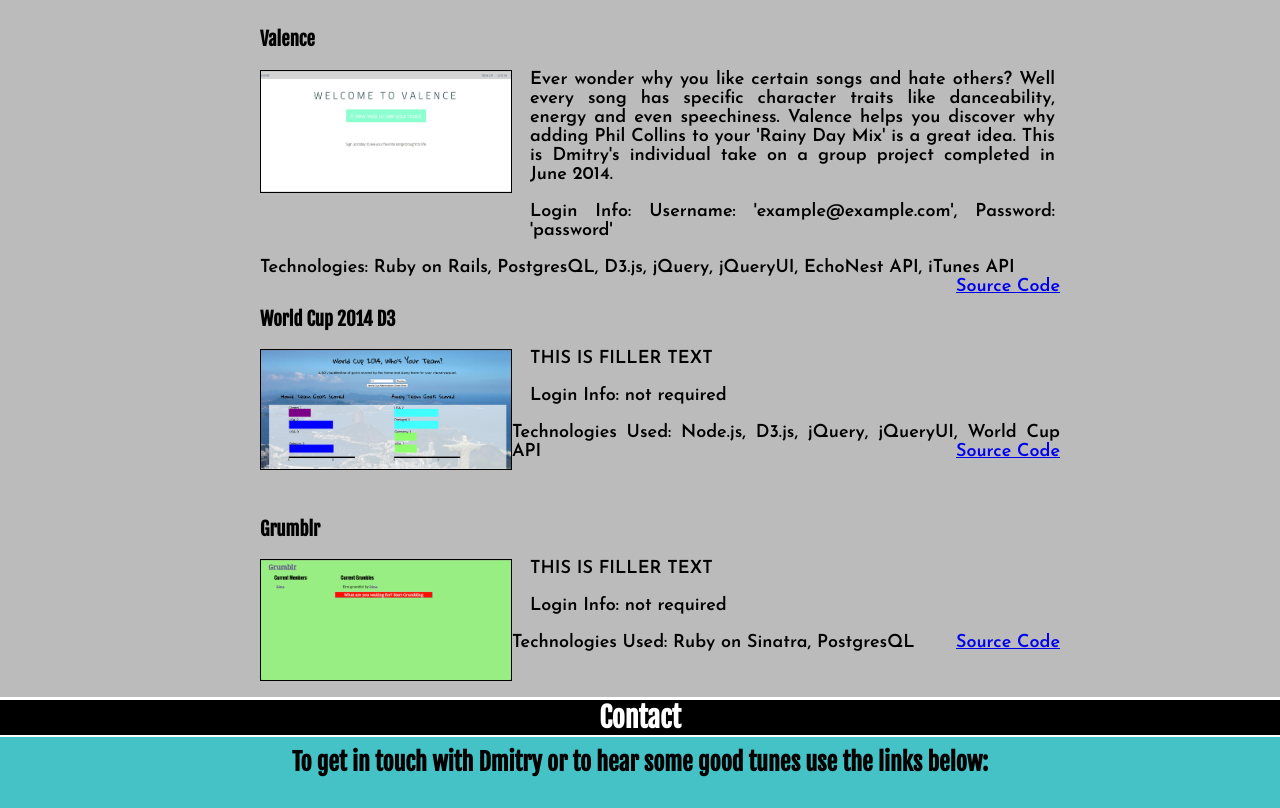
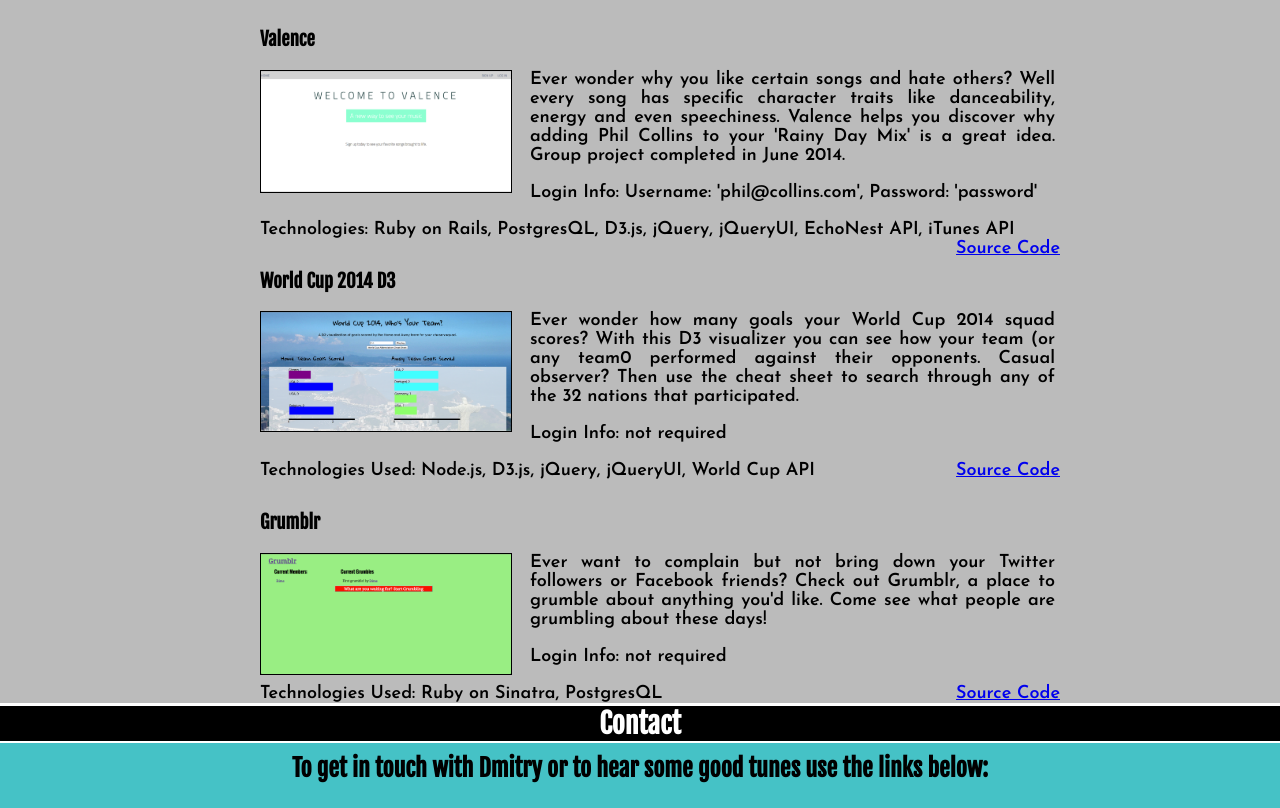
Before and after one commit to dshamis317/dshamis317.github.io, a plain HTML site: page index.html in a window 1280 px wide. Shown: the part 1912-2720 px from the top of the page. Drawn offline with Linux system fonts and the light colour scheme.

Commit message:
added content to newer projects

```diff
--- a/index.html
+++ b/index.html
@@ -186,8 +186,8 @@
           <img class='screenshot' id="valence-img" src="images/valence.png" alt="">
         </a>
         <div id="valence-text" class='description'>
-          <p>Ever wonder why you like certain songs and hate others? Well every song has specific character traits like danceability, energy and even speechiness. Valence helps you discover why adding Phil Collins to your 'Rainy Day Mix' is a great idea. This is Dmitry's individual take on a group project completed in June 2014.</p>
-          <p>Login Info: Username: 'example@example.com', Password: 'password'</p>
+          <p>Ever wonder why you like certain songs and hate others? Well every song has specific character traits like danceability, energy and even speechiness. Valence helps you discover why adding Phil Collins to your 'Rainy Day Mix' is a great idea. Group project completed in June 2014.</p>
+          <p>Login Info: Username: 'phil@collins.com', Password: 'password'</p>
         </div>
         <p>Technologies: Ruby on Rails, PostgresQL, D3.js, jQuery, jQueryUI, EchoNest API, iTunes API <span class="source-code"><a href="https://github.com/dshamis317/valence" target="_blank">Source Code</a></span></p>
       </li>
@@ -198,7 +198,7 @@
           <img class='screenshot' id="world-cup-img" src="images/world-cup.png" alt="">
         </a>
         <div id="world-cup-text" class='description'>
-          <p>THIS IS FILLER TEXT</p>
+          <p>Ever wonder how many goals your World Cup 2014 squad scores? With this D3 visualizer you can see how your team (or any team0 performed against their opponents. Casual observer? Then use the cheat sheet to search through any of the 32 nations that participated.</p>
           <p>Login Info: not required</p>
         </div>
         <p>Technologies Used: Node.js, D3.js, jQuery, jQueryUI, World Cup API <span class="source-code"><a href="https://github.com/dshamis317/d3-worldcup2014" target="_blank">Source Code</a></span></p>
@@ -210,7 +210,7 @@
           <img class='screenshot' id="grumblr-img" src="images/grumblr.png" alt="">
         </a>
         <div id="grumblr-text" class='description'>
-          <p>THIS IS FILLER TEXT</p>
+          <p>Ever want to complain but not bring down your Twitter followers or Facebook friends? Check out Grumblr, a place to grumble about anything you'd like. Come see what people are grumbling about these days!</p>
           <p>Login Info: not required</p>
         </div>
         <p>Technologies Used: Ruby on Sinatra, PostgresQL <span class="source-code"><a href="https://github.com/dshamis317/grumblr" target="_blank">Source Code</a></span></p>
--- a/stylesheets/styles.css
+++ b/stylesheets/styles.css
@@ -223,6 +223,7 @@
 }
 
 #resume-open {
+  text-decoration: underline;
   cursor: pointer;
 }
 
```
